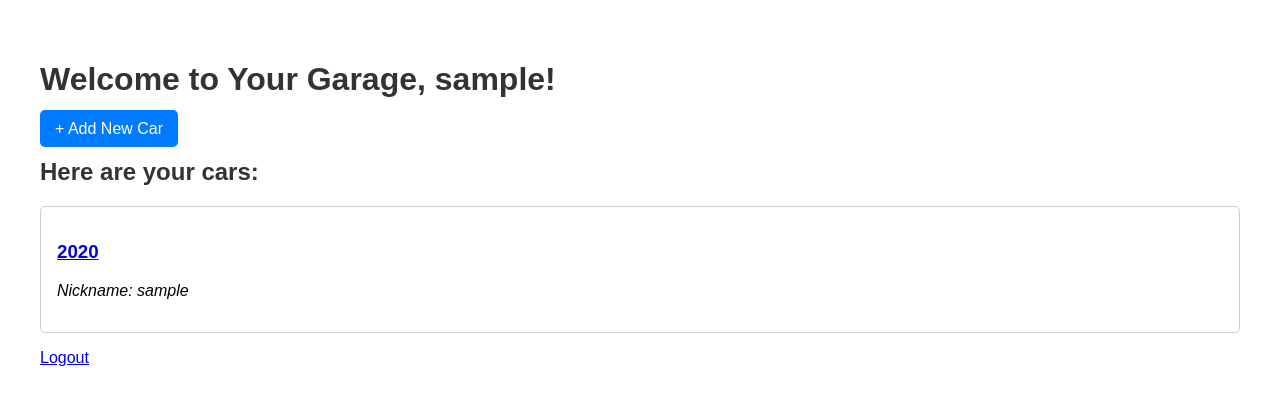
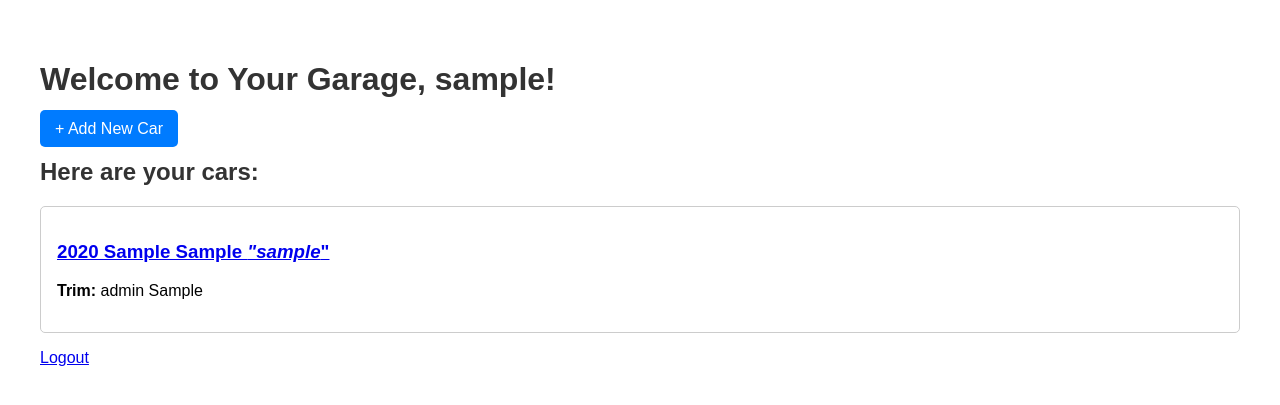
Before and after one commit to GustavoMota094/django-virtual-garage, a Django app: page /my-garage/ in a window 1280 px wide. Shown: the top 405 px of the page. Run offline with Django 5.2, Linux system fonts and the light colour scheme; a user stored in the database is signed in; tables that the repository leaves empty hold one stand-in row (values such as "Sample post").

Commit message:
Added car list functionality

```diff
--- a/cars/admin.py
+++ b/cars/admin.py
@@ -1,5 +1,6 @@
 from django.contrib import admin
-from .models import Car, MaintenanceLog
+from .models import Car, CarType, MaintenanceLog
 
 admin.site.register(Car)
+admin.site.register(CarType)
 admin.site.register(MaintenanceLog)
--- a/cars/forms.py
+++ b/cars/forms.py
@@ -4,4 +4,4 @@ from .models import Car
 class CarForm(forms.ModelForm):
     class Meta:
         model = Car
-        fields = ['make', 'model', 'year', 'nickname']
+        fields = ['car_type', 'year', 'trim_level', 'engine', 'nickname']
--- a/cars/models.py
+++ b/cars/models.py
@@ -16,8 +16,6 @@ class Car(models.Model):
     """
     Represents a single car in a user's garage.
     """
-    # Each car must be owned by a user.
-    # on_delete=models.CASCADE means if a user is deleted, their cars are also deleted.
     car_type = models.ForeignKey(CarType, on_delete=models.PROTECT)
     owner = models.ForeignKey(User, on_delete=models.CASCADE)
 
@@ -25,22 +23,20 @@ class Car(models.Model):
     engine = models.CharField(max_length=100)
 
     year = models.PositiveIntegerField()
-    nickname = models.CharField(max_length=50, blank=True, null=True) # Optional field
+    nickname = models.CharField(max_length=50, blank=True, null=True)
 
     def __str__(self):
-        # This is what will be displayed in the admin panel and other string representations.
-        return f"{self.year} {self.make} {self.model}"
+        return f"{self.year} {self.car_type.make} {self.car_type.model} ({self.owner.username})"
 
 class MaintenanceLog(models.Model):
     """
     Represents a single maintenance record for a car.
     """
-    # Each log must be associated with a specific car.
     car = models.ForeignKey(Car, on_delete=models.CASCADE, related_name='maintenance_logs')
-
     date = models.DateField()
     description = models.TextField()
-    cost = models.DecimalField(max_digits=8, decimal_places=2, blank=True, null=True)
+    parts_cost = models.DecimalField(max_digits=8, decimal_places=2, blank=True, null=True)
+    labor_cost = models.DecimalField(max_digits=8, decimal_places=2, blank=True, null=True)
 
     def __str__(self):
         return f"Log for {self.car} on {self.date}"
--- a/cars/templates/cars/garage.html
+++ b/cars/templates/cars/garage.html
@@ -19,19 +19,15 @@
         {% for car in user_cars %}
             <div class="car">
                 <a href="{% url 'cars:car_detail' car.pk %}">
-                    <h3>{{ car.year }} {{ car.make }} {{ car.model }}</h3>
+                    <h3>{{ car.year }} {{ car.car_type.make }} {{ car.car_type.model }} {% if car.nickname %}<em>"{{ car.nickname }}</em>{% endif %}"</h3>
                 </a>
-                {% if car.nickname %}
-                    <p><em>Nickname: {{ car.nickname }}</em></p>
-                {% endif %}
+                <p><strong>Trim:</strong> {{ car.trim_level }} {{ car.engine }}</p>
             </div>
         {% endfor %}
     {% else %}
-        <!-- This message shows if the user has no cars -->
         <p>Your garage is empty. Time to add a car!</p>
     {% endif %}
 
-    <!-- Django's authentication system provides a 'user' object to all templates -->
     {% if user.is_authenticated %}
         <p><a href="/admin/logout/">Logout</a></p>
     {% endif %}
```
Also changed, not shown: cars/migrations/0001_initial.py.
